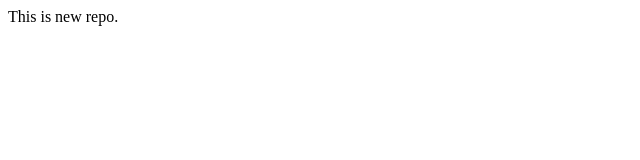
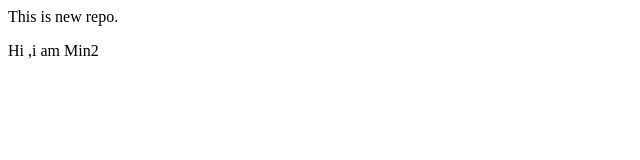
Before and after one commit to MINTU06PAL/LocalRepo, a plain HTML site: page index.html in a window 1280 px wide. Shown: the full height of the page, 0-640 px from the left. Drawn offline with Linux system fonts and the light colour scheme.

Commit message:
Add new line

```diff
--- a/index.html
+++ b/index.html
@@ -1 +1,2 @@
 <p> This is new repo.</p>
+<p>Hi ,i am Min2</p>
```
